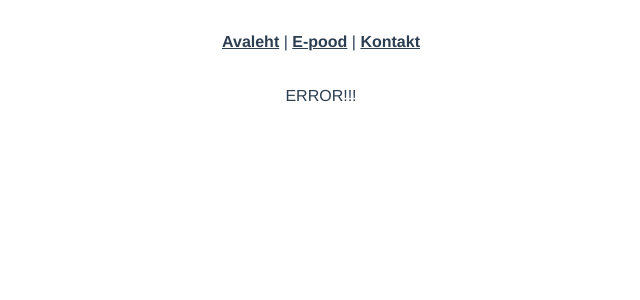
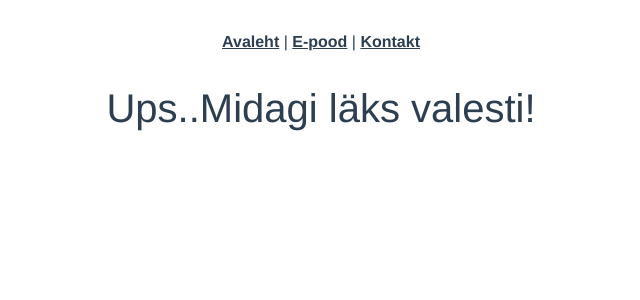
Before and after one commit to sinijus/roheveeb2front, a Vue app: page /error in a window 1280 px wide. Shown: the top 300 px of the page, without its empty margins (319-959 px from the left). Built offline with nearby package versions, Linux system fonts and the light colour scheme.

Commit message:
F4 Error page text changed

```diff
--- a/public/index.html
+++ b/public/index.html
@@ -5,6 +5,9 @@
     <meta http-equiv="X-UA-Compatible" content="IE=edge">
     <meta name="viewport" content="width=device-width,initial-scale=1.0">
     <link rel="icon" href="<%= BASE_URL %>favicon.ico">
+      <link rel="preconnect" href="https://fonts.googleapis.com">
+      <link rel="preconnect" href="https://fonts.gstatic.com" crossorigin>
+      <link href="https://fonts.googleapis.com/css2?family=Assistant&family=Barlow&family=Noto+Sans+Linear+B&family=Open+Sans:ital,wght@0,300;1,300&display=swap" rel="stylesheet">
     <title><%= htmlWebpackPlugin.options.title %></title>
   </head>
   <body>
--- a/src/views/ErrorView.vue
+++ b/src/views/ErrorView.vue
@@ -1,5 +1,7 @@
 <template>
-ERROR!!!
+  <div class="Error">
+    <h1>Ups..Midagi läks valesti!</h1>
+  </div>
 </template>
 <script>
 export default {
```
